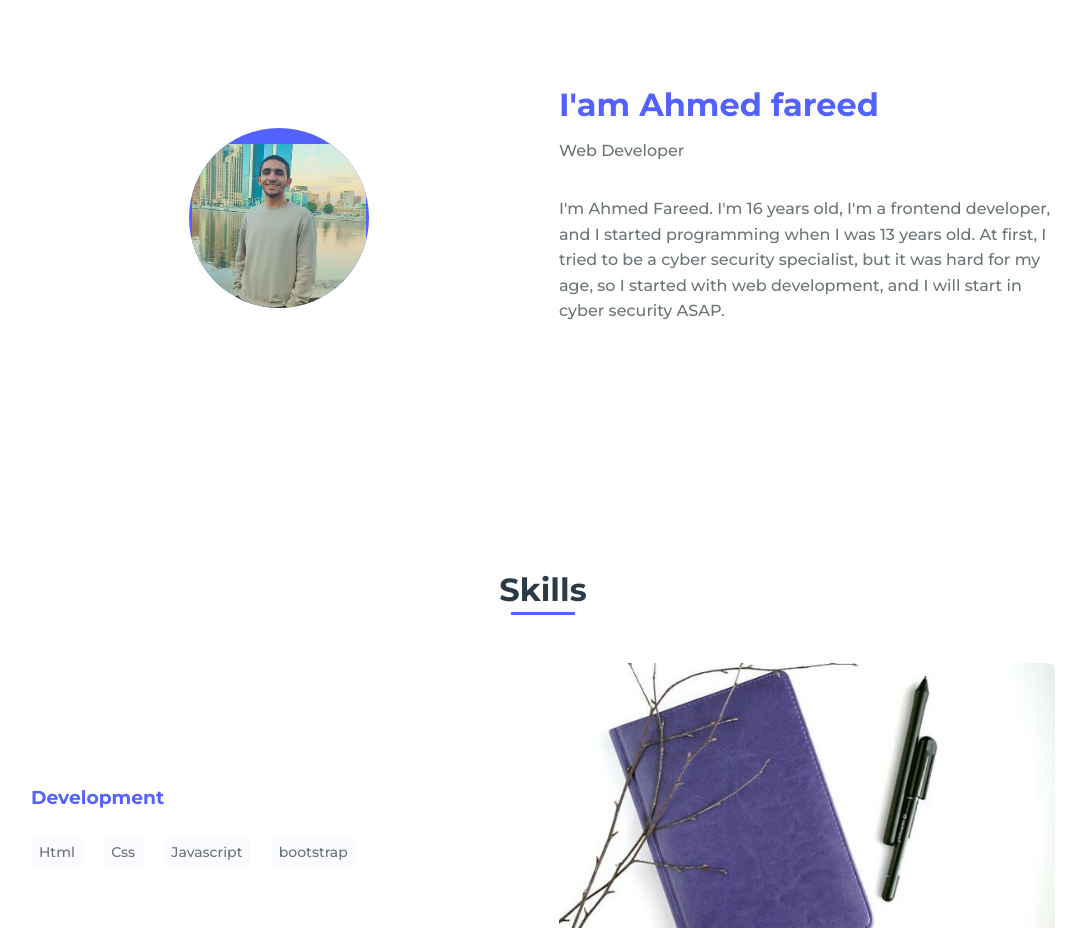
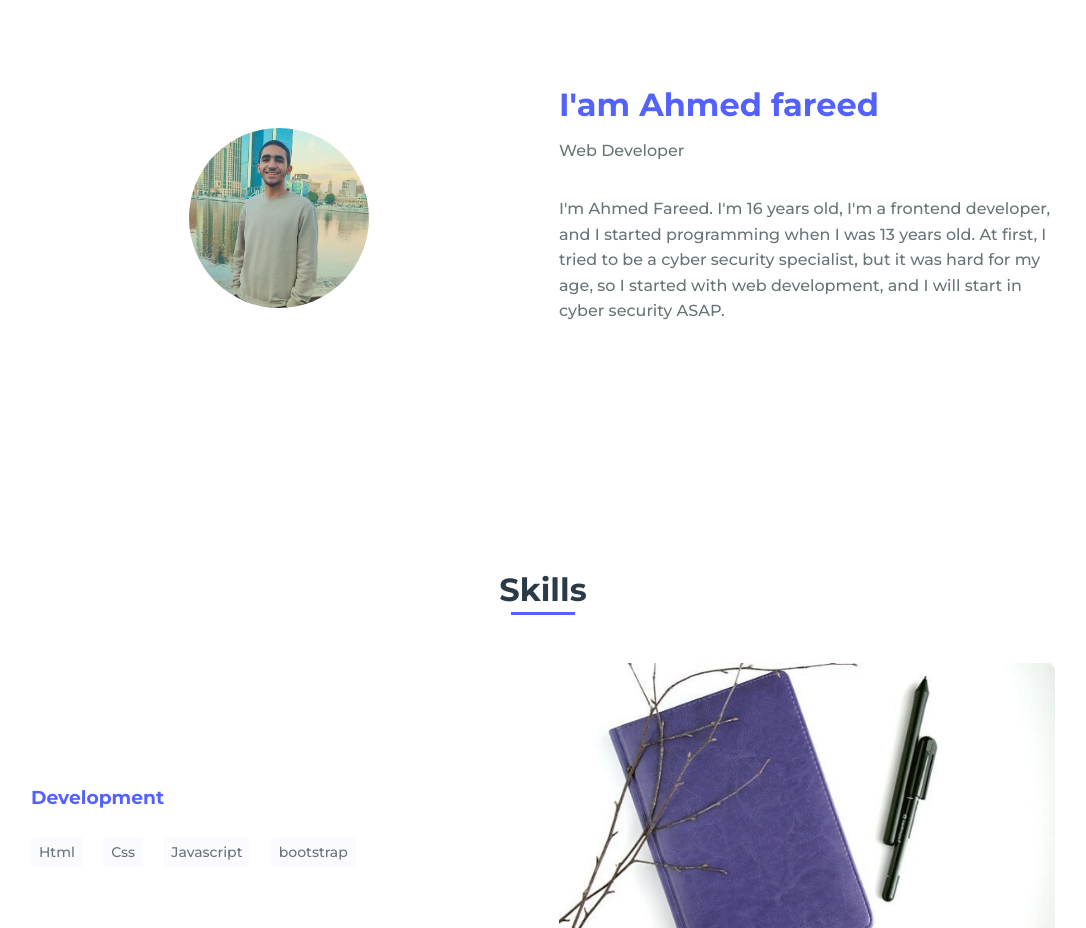
Before and after one commit to ahmedfare/portfolio2, a plain HTML site: page index.html in a window 1280 px wide. Shown: the part 820-1748 px from the top of the page, without its empty margins (97-1183 px from the left). Drawn offline with nearby package versions, Linux system fonts and the light colour scheme.

Commit message:
Update styles.css

```diff
--- a/assets/css/styles.css
+++ b/assets/css/styles.css
@@ -219,7 +219,6 @@ img{
 .about__img{
     display: flex;
     justify-content: center;
-    padding-top: 1rem;
     width: 180px;
     height: 180px;
     background-color: var(--first-color);
```
